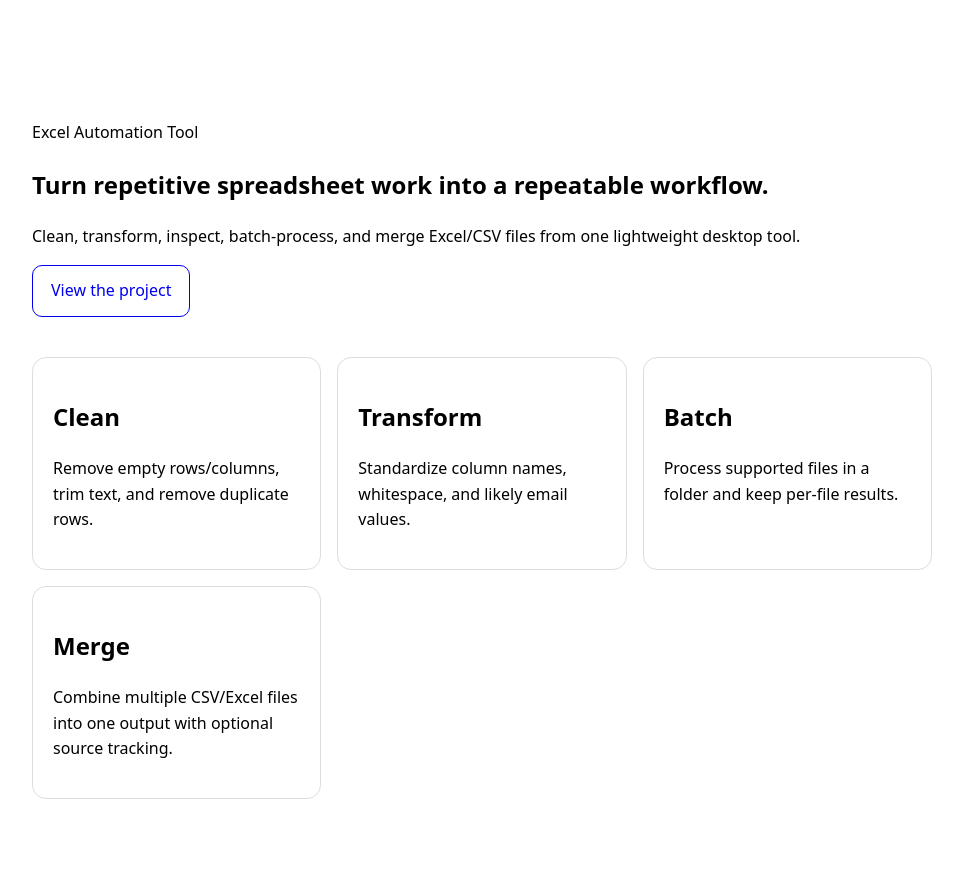
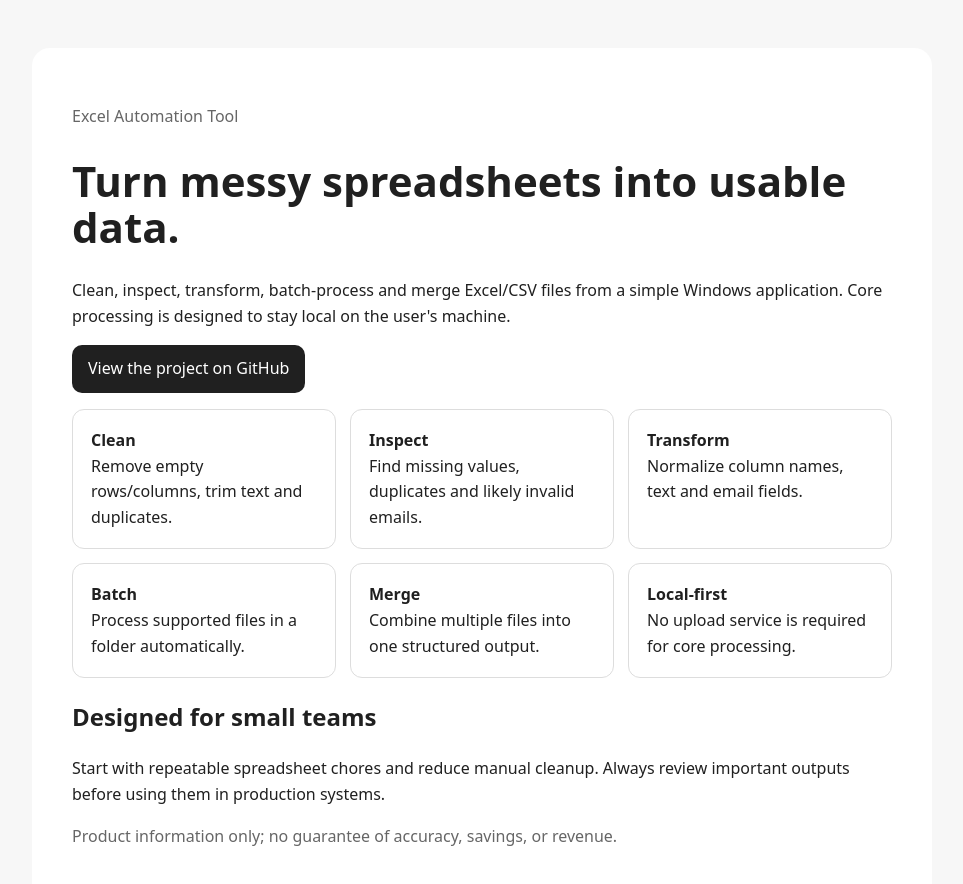
Before and after one commit to najafkalizadehkoorosh-cmyk/excel-automation-tool1390, a plain HTML site: page docs/index.html in a window 1280 px wide. Shown: the whole page, without its empty margins (158-1121 px from the left). Before the commit the page ends 863 px from the top, so only its background shows below. Drawn offline with Linux system fonts and the light colour scheme.

Commit message:
Polish product landing page

```diff
--- a/docs/index.html
+++ b/docs/index.html
@@ -1,30 +1,25 @@
 <!doctype html>
 <html lang="en">
 <head>
-  <meta charset="utf-8">
-  <meta name="viewport" content="width=device-width,initial-scale=1">
-  <title>Excel Automation Tool</title>
-  <meta name="description" content="Clean, transform, merge, and batch-process Excel and CSV files with a simple desktop workflow.">
-  <style>
-    body{font-family:system-ui,-apple-system,Segoe UI,sans-serif;max-width:900px;margin:0 auto;padding:64px 24px;line-height:1.6}
-    .hero{padding:40px 0}.button{display:inline-block;padding:12px 18px;border:1px solid currentColor;border-radius:10px;text-decoration:none}
-    .grid{display:grid;grid-template-columns:repeat(auto-fit,minmax(220px,1fr));gap:16px}.card{border:1px solid #ddd;border-radius:14px;padding:20px}
-  </style>
+  <meta charset="utf-8"><meta name="viewport" content="width=device-width,initial-scale=1">
+  <title>Excel Automation Tool — Clean, inspect and process data</title>
+  <meta name="description" content="A lightweight Windows tool for cleaning, transforming, profiling, batch-processing and merging Excel and CSV files locally.">
+  <style>body{font-family:system-ui,-apple-system,Segoe UI,sans-serif;max-width:900px;margin:auto;padding:48px 20px;line-height:1.6;background:#f7f7f7;color:#202020}main{background:white;padding:40px;border-radius:18px}h1{font-size:42px;line-height:1.1}a{display:inline-block;padding:11px 16px;border-radius:10px;background:#202020;color:white;text-decoration:none}.grid{display:grid;grid-template-columns:repeat(auto-fit,minmax(220px,1fr));gap:14px}.card{border:1px solid #ddd;padding:18px;border-radius:12px}.muted{color:#666}</style>
 </head>
-<body>
-  <main>
-    <section class="hero">
-      <p>Excel Automation Tool</p>
-      <h1>Turn repetitive spreadsheet work into a repeatable workflow.</h1>
-      <p>Clean, transform, inspect, batch-process, and merge Excel/CSV files from one lightweight desktop tool.</p>
-      <a class="button" href="https://github.com/najafkalizadehkoorosh-cmyk/excel-automation-tool1390">View the project</a>
-    </section>
-    <section class="grid">
-      <article class="card"><h2>Clean</h2><p>Remove empty rows/columns, trim text, and remove duplicate rows.</p></article>
-      <article class="card"><h2>Transform</h2><p>Standardize column names, whitespace, and likely email values.</p></article>
-      <article class="card"><h2>Batch</h2><p>Process supported files in a folder and keep per-file results.</p></article>
-      <article class="card"><h2>Merge</h2><p>Combine multiple CSV/Excel files into one output with optional source tracking.</p></article>
-    </section>
-  </main>
-</body>
-</html>
+<body><main>
+  <p class="muted">Excel Automation Tool</p>
+  <h1>Turn messy spreadsheets into usable data.</h1>
+  <p>Clean, inspect, transform, batch-process and merge Excel/CSV files from a simple Windows application. Core processing is designed to stay local on the user's machine.</p>
+  <p><a href="https://github.com/najafkalizadehkoorosh-cmyk/excel-automation-tool1390">View the project on GitHub</a></p>
+  <section class="grid">
+    <div class="card"><strong>Clean</strong><br>Remove empty rows/columns, trim text and duplicates.</div>
+    <div class="card"><strong>Inspect</strong><br>Find missing values, duplicates and likely invalid emails.</div>
+    <div class="card"><strong>Transform</strong><br>Normalize column names, text and email fields.</div>
+    <div class="card"><strong>Batch</strong><br>Process supported files in a folder automatically.</div>
+    <div class="card"><strong>Merge</strong><br>Combine multiple files into one structured output.</div>
+    <div class="card"><strong>Local-first</strong><br>No upload service is required for core processing.</div>
+  </section>
+  <h2>Designed for small teams</h2>
+  <p>Start with repeatable spreadsheet chores and reduce manual cleanup. Always review important outputs before using them in production systems.</p>
+  <p class="muted">Product information only; no guarantee of accuracy, savings, or revenue.</p>
+</main></body></html>
```
